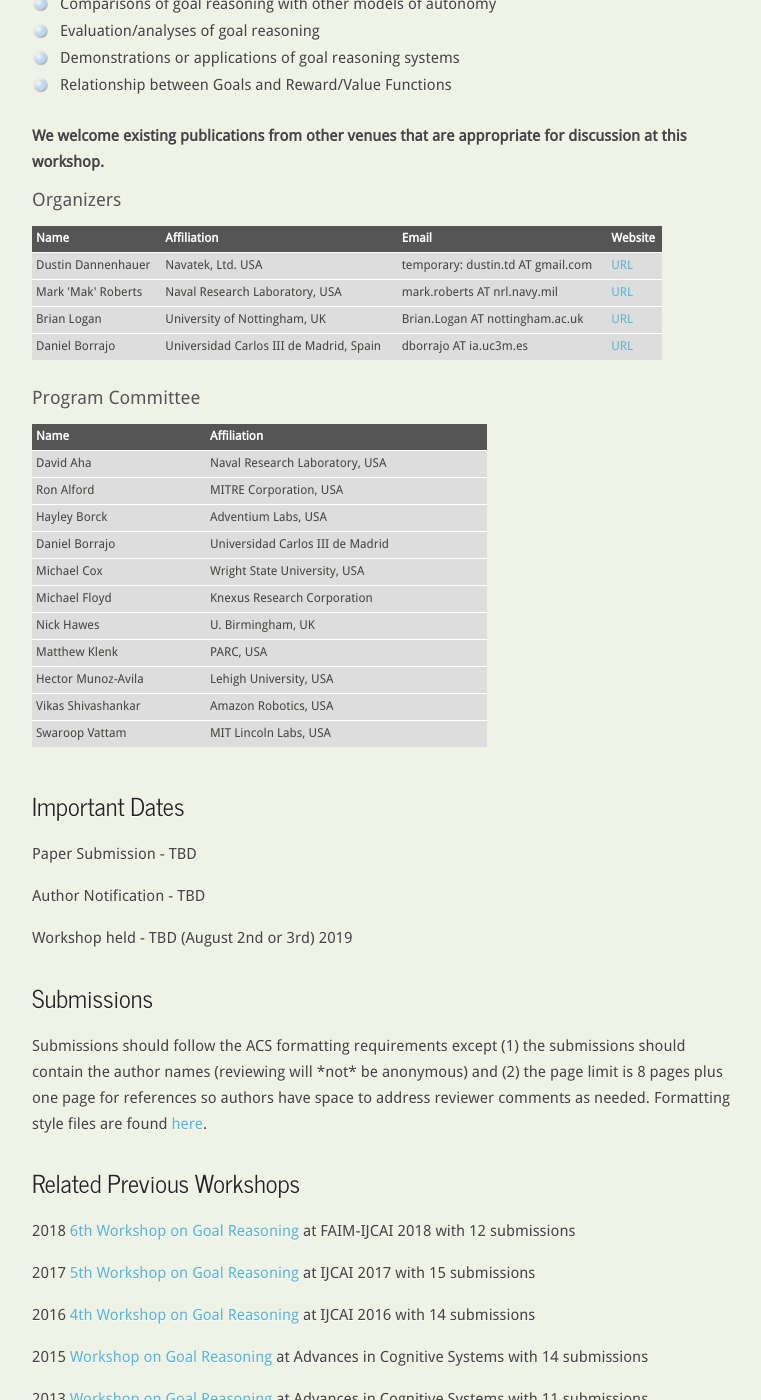
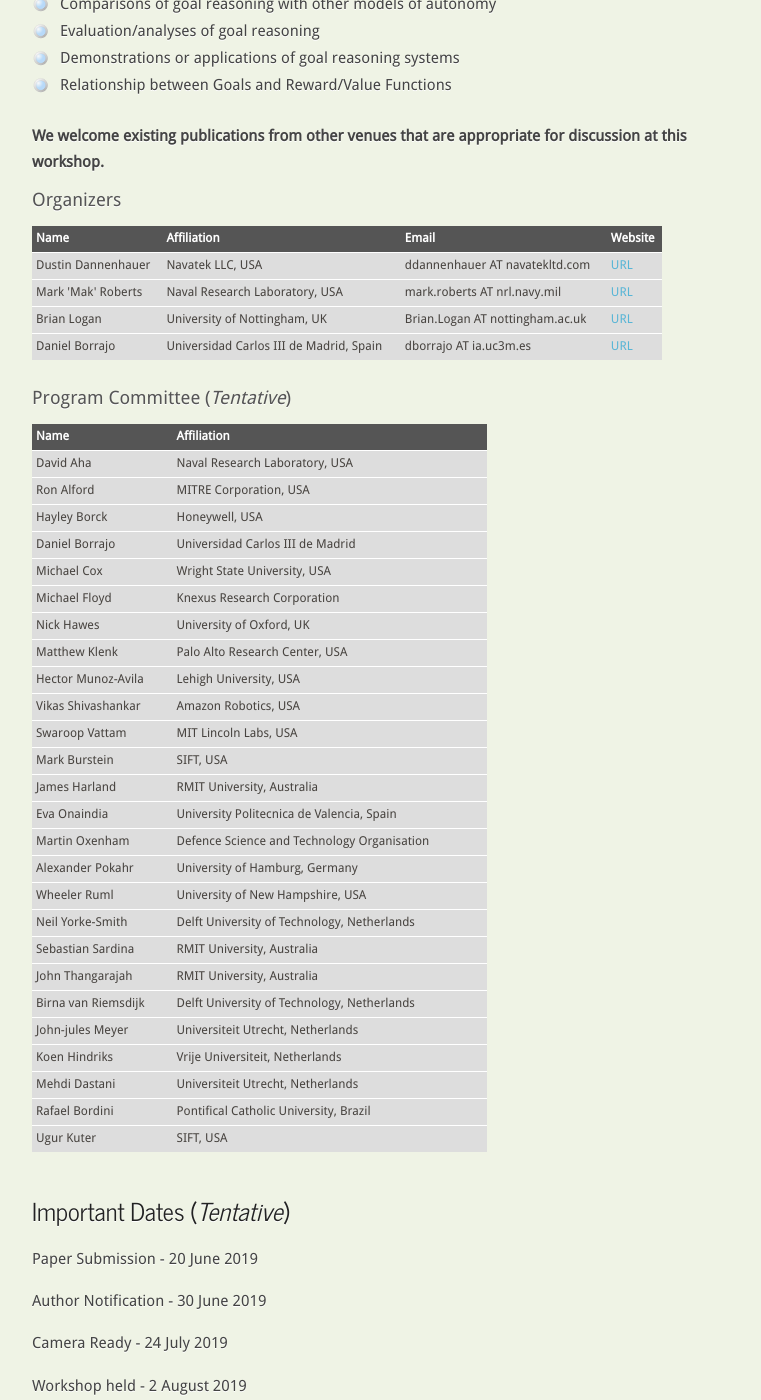
Before and after one commit to dtdannen/acs2019grw, a Jekyll site: the page docs/index.html, which Jekyll copies as it is, in a window 1280 px wide and 1400 px high, scrolled down 1155 px. Shown: the whole window, without its empty margins (108-869 px from the left). Built offline with Jekyll 4.4.1, drawn with Linux system fonts in a browser that asks for light colours.

Commit message:
updated dates, reviewers, and my email

```diff
--- a/docs/index.html
+++ b/docs/index.html
@@ -97,8 +97,8 @@
                 </tr>
                 <tr>
                     <td>Dustin Dannenhauer</td>
-                    <td> Navatek, Ltd. USA</td>
-                    <td> temporary: dustin.td AT gmail.com</td>
+                    <td> Navatek LLC, USA</td>
+                    <td> ddannenhauer AT navatekltd.com</td>
                     <td><a href="http://www.dustindannenhauer.com/">URL</a></td>
                 </tr>
                 <tr>
@@ -121,7 +121,7 @@
                 </tr>
             </table>
 
-            <h4>Program Committee</h4>
+            <h4>Program Committee (<i>Tentative</i>)</h4>
             <table style="width:65%; border-spacing:0;">
                 <tr>
                     <th>Name</th>
@@ -129,36 +129,40 @@
                 </tr>
                 <tr><td>David Aha</td><td> Naval Research Laboratory, USA</td></tr>
                 <tr><td>Ron Alford</td><td> MITRE Corporation, USA</td></tr>
-                <tr><td>Hayley Borck</td><td> Adventium Labs, USA</td></tr>
+                <tr><td>Hayley Borck</td><td> Honeywell, USA</td></tr>
                 <tr><td>Daniel Borrajo</td><td>Universidad Carlos III de Madrid</td></tr>
                 <tr><td>Michael Cox</td><td>Wright State University, USA</td></tr>
                 <tr><td>Michael Floyd</td><td>Knexus Research Corporation</td></tr>
-                <tr><td>Nick Hawes</td><td> U. Birmingham, UK</td></tr>
-                <tr><td>Matthew Klenk</td><td> PARC, USA</td></tr>
+                <tr><td>Nick Hawes</td><td> University of Oxford, UK</td></tr>
+                <tr><td>Matthew Klenk</td><td> Palo Alto Research Center, USA</td></tr>
                 <tr><td>Hector Munoz-Avila</td><td>Lehigh University, USA</td></tr>
                 <tr><td>Vikas Shivashankar</td><td>Amazon Robotics, USA</td></tr>
-                 <tr><td>Swaroop Vattam</td><td> MIT Lincoln Labs, USA</td></tr>
-
-
-                <!-- <tr><td>Mark Burstein</td><td> SIFT, USA</td></tr> -->
-                <!-- <tr><td>Kellen Gillespie</td><td>Amazon, Inc.</td></tr> -->
-                <!-- <tr><td>James Harland</td><td> RMIT University, Australia</td></tr> -->
-                <!-- <tr><td>Eva Onaindia</td><td> University Politecnica de Valencia, Spain</td></tr> -->
-                <!-- <tr><td>Martin Oxenham</td><td> Defence Science and Technology Group, Australia</td></tr> -->
-                <!-- <tr><td>Alexander Pokahr</td><td>University of Hamburg, Germany</td></tr> -->
-                <!-- <tr><td>Wheeler Ruml</td><td> University of New Hampshire, USA</td></tr> -->
-                <!-- <tr><td>Sebastian Sardina</td><td> RMIT University, Australia</td></tr> -->
-
-                <!-- <tr><td>Neil Yorke-Smith</td><td> American University of Beirut</td></tr> -->
+                <tr><td>Swaroop Vattam</td><td>MIT Lincoln Labs, USA</td></tr>
+                <tr><td>Mark Burstein</td><td>SIFT, USA</td></tr>
+                <tr><td>James Harland</td><td>RMIT University, Australia</td></tr>
+                <tr><td>Eva Onaindia</td><td>University Politecnica de Valencia, Spain</td></tr>
+                <tr><td>Martin Oxenham</td><td>Defence Science and Technology Organisation</td></tr>
+                <tr><td>Alexander Pokahr</td><td>University of Hamburg, Germany</td></tr>
+                <tr><td>Wheeler Ruml</td><td>University of New Hampshire, USA</td></tr>
+                <tr><td>Neil Yorke-Smith</td><td>Delft University of Technology, Netherlands</td></tr>
+                <tr><td>Sebastian Sardina</td><td>RMIT University, Australia</td></tr>
+                <tr><td>John Thangarajah</td><td>RMIT University, Australia</td></tr>
+                <tr><td>Birna van Riemsdijk</td><td>Delft University of Technology, Netherlands</td></tr>
+                <tr><td>John-jules Meyer</td><td>Universiteit Utrecht, Netherlands</td></tr>
+                <tr><td>Koen Hindriks</td><td> Vrije Universiteit, Netherlands</td></tr>
+                <tr><td>Mehdi Dastani</td><td>Universiteit Utrecht, Netherlands</td></tr>
+                <tr><td>Rafael Bordini</td><td>Pontifical Catholic University, Brazil</td></tr>
+                <tr><td>Ugur Kuter</td><td>SIFT, USA</td></tr>
             </table>
 
             <a name="dates"></a>
-            <h2>Important Dates</h2>
-            <p>Paper Submission - TBD</p>
+            <h2>Important Dates (<i>Tentative</i>)</h2>
+            <p>Paper Submission - 20 June 2019</p>
             <!-- <p>Paper Submission - <strike>April 23, 2018</strike> <b>EXTENDED May 15, 2017</b></p> -->
-            <p>Author Notification - TBD</p>
+            <p>Author Notification - 30 June 2019</p>
             <!-- <p>Author Notification - <strike>June 5, 2017</strike> <b>EXTENDED June 9, 2017</b></p> -->
-            <p>Workshop held - TBD (August 2nd or 3rd) 2019</p>
+            <p>Camera Ready - 24 July 2019</p>
+            <p>Workshop held - 2 August 2019</p>
 
             <a name="submissions"></a>
             <h2>Submissions</h2>
```
